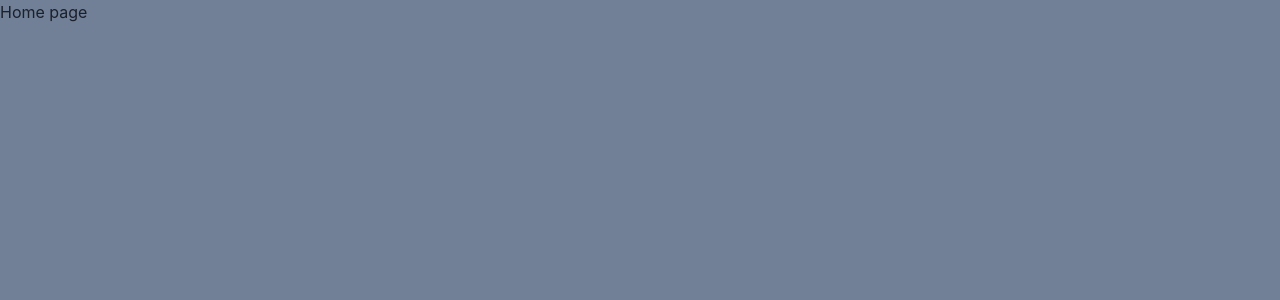
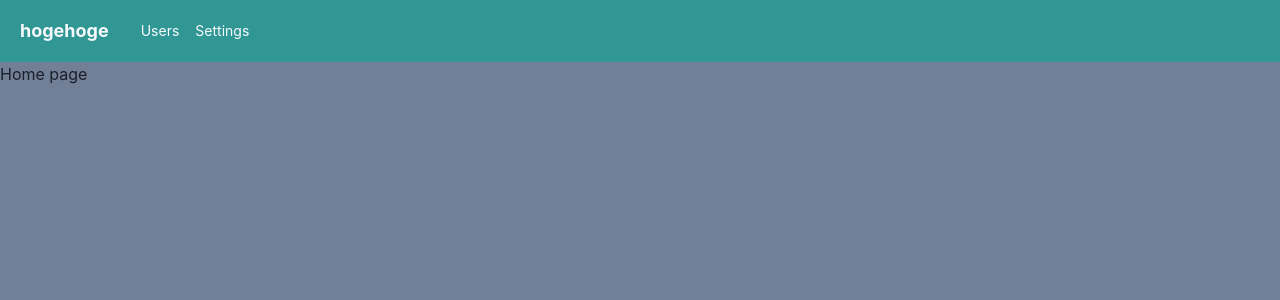
Before and after one commit to kazu-S-1110/react-ts-jake-userapp_210808, a React (Create React App) app: page /home in a window 1280 px wide. Shown: the top 300 px of the page. Built offline with nearby package versions, Linux system fonts and the light colour scheme.

Commit message:
chakrauiをフル活用！レスポンシブ対応が簡単にできるのでめっちゃモノにしたい！！

```diff
--- a/package.json
+++ b/package.json
@@ -3,6 +3,7 @@
   "version": "0.1.0",
   "private": true,
   "dependencies": {
+    "@chakra-ui/icons": "^1.0.15",
     "@chakra-ui/react": "^1.6.5",
     "@emotion/react": "^11",
     "@emotion/styled": "^11",
--- /dev/null
+++ b/src/components/organisms/layout/Header.tsx
@@ -0,0 +1,43 @@
+import { IconButton } from '@chakra-ui/button';
+import { HamburgerIcon } from '@chakra-ui/icons';
+import { Box, Flex, Heading, Link } from '@chakra-ui/layout';
+import { memo, VFC } from 'react';
+
+export const Header: VFC = memo(() => {
+  return (
+    <Flex
+      as="nav"
+      bg="teal.500"
+      color="gray.50"
+      alignItems="center"
+      justifyContent="space-between"
+      padding={{ base: '3', md: '5' }}
+    >
+      <Flex align="center" as="a" mr="8" _hover={{ cursor: 'pointer' }}>
+        <Heading as="h1" fontSize={{ base: 'md', md: 'lg' }}>
+          hogehoge
+        </Heading>
+      </Flex>
+      <Flex
+        alignItems="center"
+        fontSize="sm"
+        flexGrow={2}
+        // chakrauiのレスポンシブ対応は以下のようにすると良い
+        display={{ base: 'none', md: 'flex' }}
+      >
+        <Box pr="4">
+          <Link>Users</Link>
+        </Box>
+        <Link>Settings</Link>
+      </Flex>
+      <IconButton
+        aria-label="menu_button"
+        icon={<HamburgerIcon />}
+        size="sm"
+        variant="unstyled"
+        // スマホの時はこのタグを表示するコード
+        display={{ base: 'block', md: 'none' }}
+      />
+    </Flex>
+  );
+});
--- /dev/null
+++ b/src/components/templates/HeaderLayout.tsx
@@ -0,0 +1,15 @@
+import { memo, ReactNode, VFC } from 'react';
+import { Header } from '../organisms/layout/Header';
+
+type Props = {
+  children: ReactNode;
+};
+
+export const HeaderLayout: VFC<Props> = memo(({ children }) => {
+  return (
+    <>
+      <Header />
+      {children}
+    </>
+  );
+});
--- a/src/router/Router.tsx
+++ b/src/router/Router.tsx
@@ -2,6 +2,7 @@
 import { Route, Switch } from 'react-router';
 import { Login } from '../components/pages/Login';
 import { Page404 } from '../components/pages/Page404';
+import { HeaderLayout } from '../components/templates/HeaderLayout';
 import { HomeRoutes } from './HomeRoutes';
 
 export const Router: VFC = memo(() => {
@@ -20,7 +21,7 @@
                 exact={route.exact}
                 path={`${url}${route.path}`}
               >
-                {route.children}
+                <HeaderLayout>{route.children}</HeaderLayout>
               </Route>
             ))}
           </Switch>
```
Also changed, not shown: 1 other file (tests, documents, lock files or other folders).
